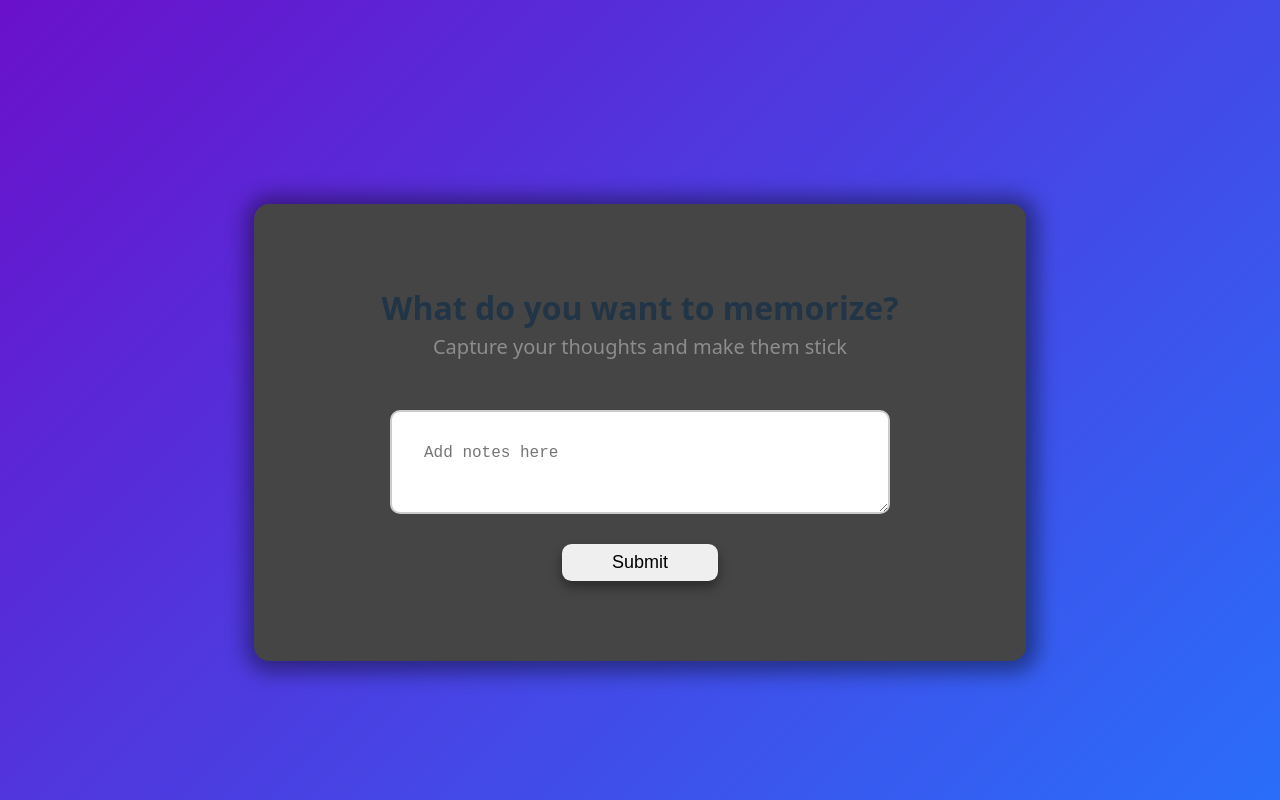
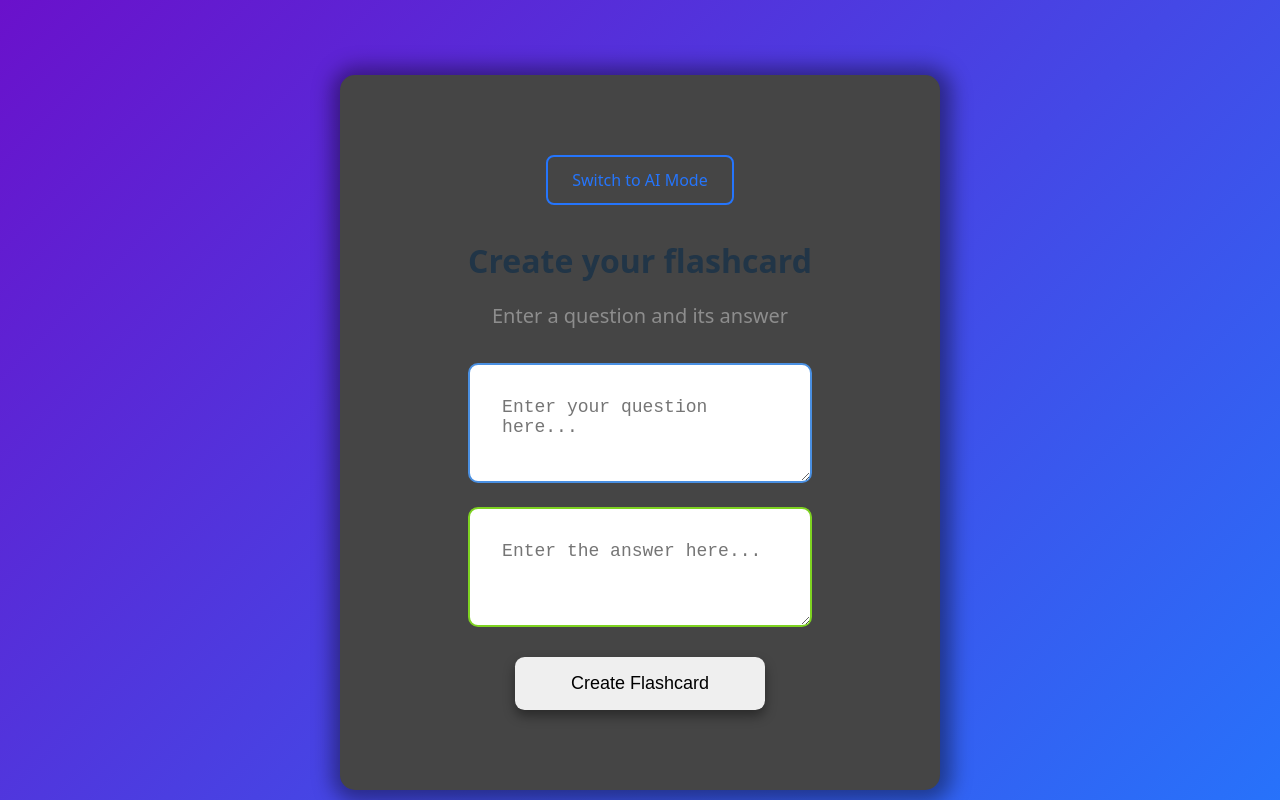
Before and after one commit to Ved-sketch/Automatic-Flash-Card-Generator, a React (Vite) app in the folder my-app/: page / in a window 1280 px wide. Shown: the top 800 px of the page. Built offline with nearby package versions, Linux system fonts and the light colour scheme.

Commit message:
added separate modes for ai and manual flashcards.

```diff
--- /dev/null
+++ b/my-app/src/AiMode.css
@@ -0,0 +1,95 @@
+#root {
+  max-width: 1280px;
+  text-align: center;
+  padding: 2rem;
+  background-color: #454545;
+  border-radius: 15px;
+  box-shadow: 2px 2px 20px 10px rgba(0, 0, 0, 0.4);
+}
+
+body {
+  padding: 2rem;
+  background: var(--background-color);
+}
+
+#ai-greeting {
+  font-size: 32px;
+  margin-top: 0;
+  margin-bottom: 0;
+}
+#ai-sub-greeting {
+  font-size: 20px;
+  margin-top: 0;
+  margin-bottom: 0;
+  color: #8d8d8d;
+}
+
+#ai-header{
+  margin-bottom: 2rem;
+}
+
+#ai-input-field {
+  width: 100%;
+  box-sizing: border-box;
+  padding: 2rem;
+  border: 2px solid #ccc;
+  border-radius: 10px;
+  font-size: 18px;
+  transition: border-color 1s ease, background-color 1s ease;
+}
+
+#ai-input-field:focus {
+  background-color: #343434;
+  border-color: rgb(142, 0, 0);
+  outline: none;
+}
+
+#ai-submit-button{
+  margin-top: 30px;
+  width: 30%;
+  padding: 0.5rem;
+  border-radius: 0.6rem;
+  border: none;
+  box-shadow: 0 6px 12px rgba(0, 0, 0, 0.4);
+}
+#ai-submit-button:active{
+  background-color: #343434;
+}
+
+@media (min-width: 768px) {
+
+  #root{
+    margin: 0 auto;
+    padding: 5rem 8rem;
+    box-shadow: 2px 2px 20px 10px rgba(0, 0, 0, 0.4);
+  }
+
+  #ai-input-field {
+    display: block;
+    width: 110%;
+    max-width: 500px;
+    font-size: 16px;
+    margin-left: auto;
+    margin-right: auto;
+    transition: border-color 1s ease, background-color 1s ease;
+  }
+  #ai-input-field:focus {
+    background-color: #343434;
+    border-color: rgb(142, 0, 0);
+    outline: none;
+  }
+
+  #ai-submit-button{
+    width: 30%;
+    max-width: 200px;
+    font-size: 18px;
+  }
+
+  #ai-submit-button:hover {
+    background-color: #3f9b39;
+    box-shadow: 0 6px 12px rgba(0, 0, 0, 0.4);
+  }
+  #ai-submit-button:active{
+    background-color: #2e7d2e;
+  }
+}
--- /dev/null
+++ b/my-app/src/AiMode.jsx
@@ -0,0 +1,47 @@
+import {useState, useEffect} from 'react';
+import "./AiMode.css"
+
+export default function AiMode({onAiSubmit, onBack}) {
+
+    const [inputText,setInputText] = useState("")
+      const [submittedNotes, setSubmittedNotes] = useState("")
+      const [showFlashCard,setShowFlashCard] = useState(false);
+      const [aiMode,setAiMode] = useState(false);
+
+      const handleSubmit = () => {
+        if(inputText.trim() === ""){
+          alert("Please add some text first!!");
+          return;
+        }
+
+        setSubmittedNotes(inputText)
+        setShowFlashCard(true)
+        console.log("Submitted text:", inputText);
+      }
+
+      const handleBackToInput = () => {
+        setShowFlashCard(false)
+        setInputText("")
+      }
+
+      if (showFlashCard) {
+        return <FlashCard notes={submittedNotes} onBack={handleBackToInput} />
+      }
+
+    return(
+        <>
+            <div id='ai-header'>
+                <strong id='ai-greeting'>What do you want to memorize?</strong>
+                <p id='ai-sub-greeting'>Capture your thoughts and make them stick</p>
+            </div>
+            <textarea
+                id='ai-input-field'
+                placeholder="Add notes here"
+                value={inputText}
+                onChange={(e) => setInputText(e.target.value)}
+            />
+
+            <input id='ai-submit-button' type="submit" value="Submit" onClick={handleSubmit} />
+        </>
+    );
+}
--- a/my-app/src/App.css
+++ b/my-app/src/App.css
@@ -20,13 +20,75 @@ body {
 }
 #sub-greeting {
   font-size: 20px;
-  margin-top: 0;
+  margin-top: 1rem;
   margin-bottom: 0;
   color: #8d8d8d;
 }
 
 #header{
-  margin-bottom: 3em;
+  margin-bottom: 2em;
+}
+
+.input-container {
+  display: flex;
+  flex-direction: column;
+  gap: 1.5rem;
+  width: 100%;
+}
+
+#question-field, #answer-field {
+  display: block;
+  width: 100%;
+  box-sizing: border-box;
+  padding: 1.5rem;
+  border: 2px solid #ccc;
+  border-radius: 10px;
+  font-size: 16px;
+  min-height: 120px;
+  resize: vertical;
+  transition: border-color 1s ease, background-color 1s ease;
+}
+
+#question-field {
+  border-color: #4a90e2;
+}
+
+#answer-field {
+  border-color: #7ed321;
+}
+
+#question-field:focus {
+  background-color: #343434;
+  border-color: #2171b5;
+  outline: none;
+}
+
+#answer-field:focus {
+  background-color: #343434;
+  border-color: #5aa80f;
+  outline: none;
+}
+
+.mode-toggle {
+  display: flex;
+  justify-content: center;
+  margin-bottom: 2rem;
+}
+
+.toggle-button {
+  padding: 0.75rem 1.5rem;
+  border: 2px solid #2575fc;
+  border-radius: 8px;
+  background-color: transparent;
+  color: #2575fc;
+  font-size: 16px;
+  cursor: pointer;
+  transition: all 0.3s ease;
+}
+
+.toggle-button:hover {
+  background-color: #2575fc;
+  color: white;
 }
 
 #input-field {
@@ -47,11 +109,14 @@ body {
 
 #submit-button{
   margin-top: 30px;
-  width: 30%;
-  padding: 0.5rem;
+  width: auto;
+  min-width: 200px;
+  padding: 0.75rem 1.5rem;
   border-radius: 0.6rem;
   border: none;
   box-shadow: 0 6px 12px rgba(0, 0, 0, 0.4);
+  font-size: 16px;
+  white-space: nowrap;
 }
 #submit-button:active{
   background-color: #343434;
@@ -63,6 +128,20 @@ body {
     margin: 0 auto;
     padding: 5rem 8rem;
     box-shadow: 2px 2px 20px 10px rgba(0, 0, 0, 0.4);
+  }
+
+  .input-container {
+    max-width: 600px;
+    margin: 0 auto;
+  }
+
+  #question-field, #answer-field {
+    display: block;
+    width: 100%;
+    font-size: 18px;
+    padding: 2rem;
+    margin-left: auto;
+    margin-right: auto;
   }
 
   #input-field {
@@ -81,9 +160,11 @@ body {
   }
 
   #submit-button{
-    width: 30%;
-    max-width: 200px;
+    width: auto;
+    min-width: 250px;
+    max-width: 300px;
     font-size: 18px;
+    padding: 1rem 2rem;
   }
 
   #submit-button:hover {
--- a/my-app/src/App.jsx
+++ b/my-app/src/App.jsx
@@ -1,48 +1,94 @@
 import { useState } from 'react'
 import './App.css'
 import FlashCard from './FlashCard'
+import AiMode from './AiMode'
 
 function App() {
 
-  const [inputText,setInputText] = useState("")
+  const [inputText, setInputText] = useState("")
   const [submittedNotes, setSubmittedNotes] = useState("")
-  const [showFlashCard,setShowFlashCard] = useState(false);
+  const [showFlashCard, setShowFlashCard] = useState(false);
+  const [aiMode, setAiMode] = useState(false);
+  const [question, setQuestion] = useState("");
+  const [answer, setAnswer] = useState("");
 
   const handleSubmit = () => {
+    if(aiMode) {
       if(inputText.trim() === ""){
         alert("Please add some text first!!");
         return;
       }
+      setSubmittedNotes(inputText)
+    } else {
+      if(question.trim() === "" || answer.trim() === ""){
+        alert("Please fill both question and answer fields!!");
+        return;
+      }
+      // Combine question and answer for the flashcard
+      setSubmittedNotes(`Q: ${question}\n\nA: ${answer}`)
+    }
 
-    setSubmittedNotes(inputText)
     setShowFlashCard(true)
-    console.log("Submitted text:", inputText);
+    console.log("Submitted content:", aiMode ? inputText : `Q: ${question} A: ${answer}`);
   }
 
   const handleBackToInput = () => {
     setShowFlashCard(false)
     setInputText("")
+    setQuestion("")
+    setAnswer("")
+  }
+
+  const toggleMode = () => {
+    setAiMode(!aiMode);
+    // Clear inputs when switching modes
+    setInputText("")
+    setQuestion("")
+    setAnswer("")
   }
 
   if (showFlashCard) {
-    return <FlashCard notes={submittedNotes} onBack={handleBackToInput} />
+    return (
+      <FlashCard notes={submittedNotes} onBack={handleBackToInput} />
+    );
   }
 
   return (
     <>
+      <div className="mode-toggle">
+        <button className="toggle-button" onClick={toggleMode}>
+          {aiMode ? 'Switch to Normal Mode' : 'Switch to AI Mode'}
+        </button>
+      </div>
 
+      {aiMode ? (
+        <AiMode />
+      ) : (
+        <>
           <div id='header'>
-        <strong id='greeting'>What do you want to memorize?</strong>
-        <p id='sub-greeting'>Capture your thoughts and make them stick</p>
+            <strong id='greeting'>Create your flashcard</strong>
+            <p id='sub-greeting'>Enter a question and its answer</p>
           </div>
+
+          <div className="input-container">
             <textarea
-        id='input-field'
-        placeholder="Add notes here"
-        value={inputText}
-        onChange={(e) => setInputText(e.target.value)}
+              id='question-field'
+              placeholder="Enter your question here..."
+              value={question}
+              onChange={(e) => setQuestion(e.target.value)}
             />
 
-      <input id='submit-button' type="submit" value="Submit" onClick={handleSubmit} />
+            <textarea
+              id='answer-field'
+              placeholder="Enter the answer here..."
+              value={answer}
+              onChange={(e) => setAnswer(e.target.value)}
+            />
+          </div>
+
+          <input id='submit-button' type="submit" value="Create Flashcard" onClick={handleSubmit} />
+        </>
+      )}
     </>
   )
 }
```
Lines whose indentation alone changed are shown as unchanged.
